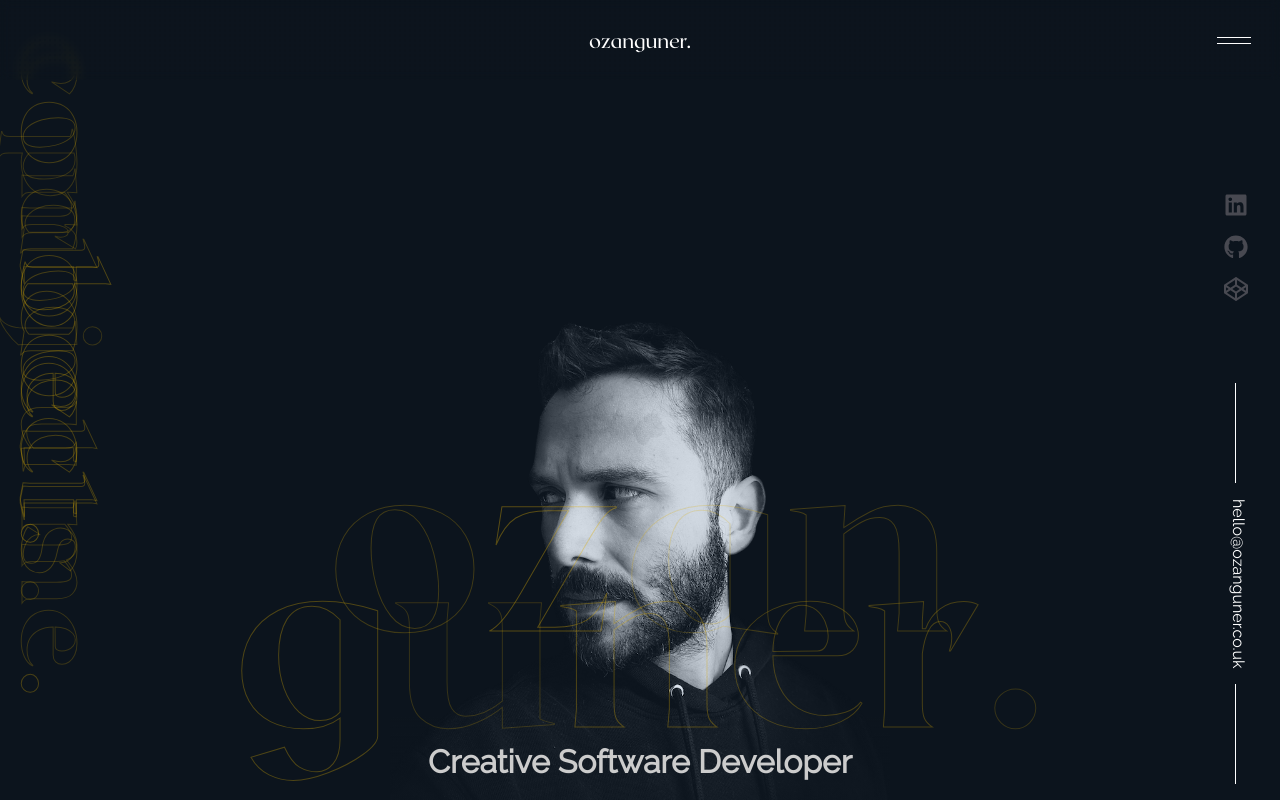
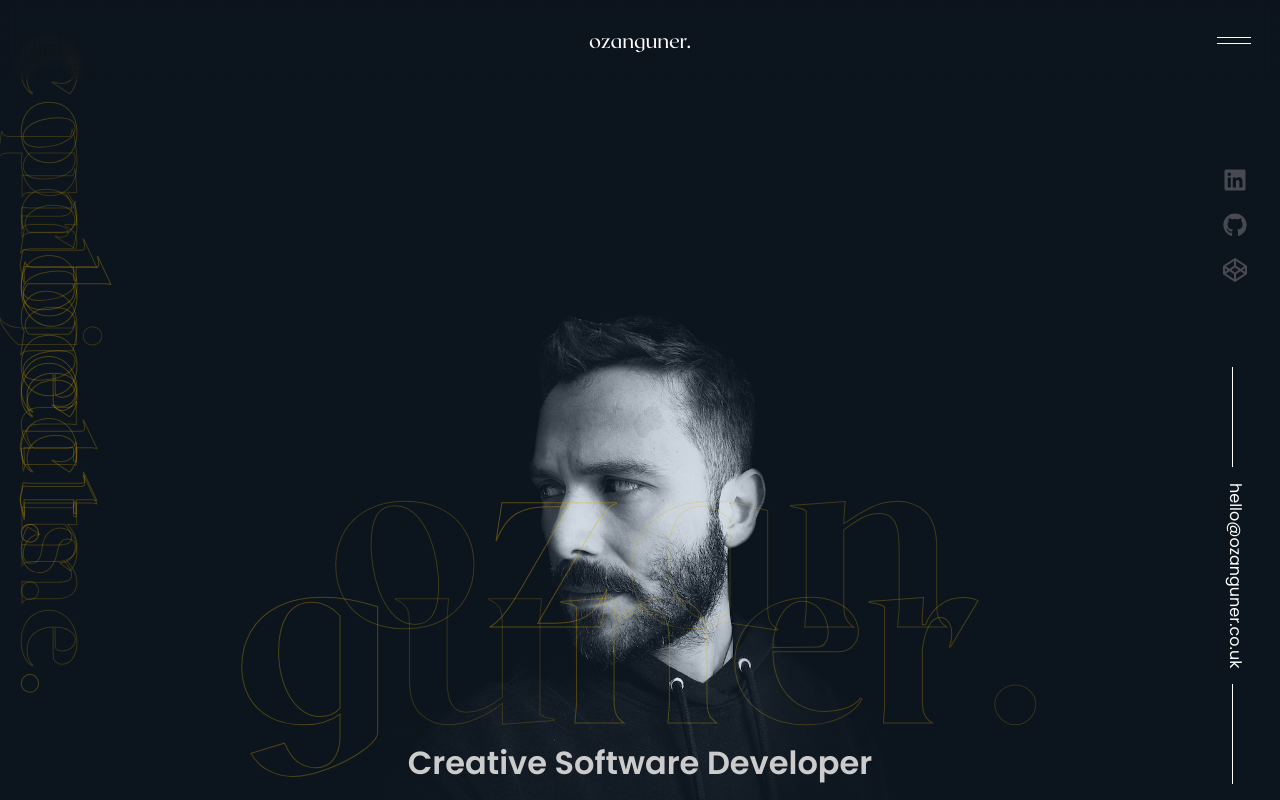
Before and after one commit to ozngnr/portfolio-site, a Next.js app: page / in a window 1280 px wide. Shown: the top 800 px of the page. Built offline with nearby package versions, Linux system fonts and the light colour scheme.

Commit message:
font change

```diff
--- a/styles/global.js
+++ b/styles/global.js
@@ -1,5 +1,5 @@
 import styled, { createGlobalStyle } from 'styled-components';
-import { Outfit, Raleway } from 'next/font/google';
+import { Outfit, Poppins } from 'next/font/google';
 import localFont from 'next/font/local';
 import { device } from './breakpoints';
 
@@ -8,10 +8,10 @@ const outfit = Outfit({
   style: 'normal',
   weight: ['300', '400'],
 });
-const raleway = Raleway({
+const poppins = Poppins({
   subsets: ['latin'],
   style: 'normal',
-  weight: ['300', '400'],
+  weight: ['300', '400', '600'],
 });
 
 const roxborough = localFont({
@@ -35,7 +35,7 @@ const roxborough = localFont({
 export const GlobalStyles = createGlobalStyle`
   :root {
     --title-font: ${roxborough.style.fontFamily};
-    --body-font: ${raleway.style.fontFamily}
+    --body-font: ${poppins.style.fontFamily}
   }
 
   * {
```
